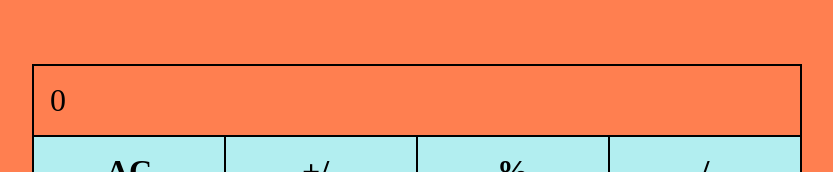
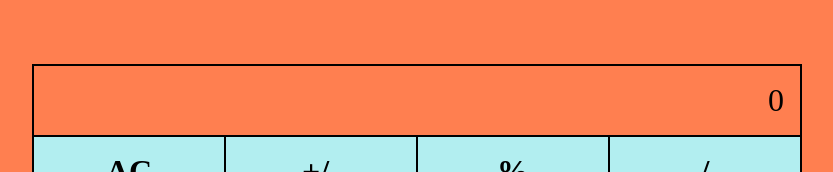
Before and after one commit to hillarioh/react-calculator, a React app: page / in a window 1280 px wide. Shown: the top 172 px of the page, without its empty margins (223-1056 px from the left). Built offline with nearby package versions, Linux system fonts and the light colour scheme.

Commit message:
edit result styling

```diff
--- a/src/calculator.jsx
+++ b/src/calculator.jsx
@@ -147,7 +147,7 @@ export class CalcUi extends React.Component {
         return(
             <div>
                 <div id="calc">
-        <div className="result"><p><span>{this.state.calculation}</span><span>{this.state.result || 0}</span></p></div>
+        <div className="result"><p><span>{this.state.calculation}</span><span className="input">{this.state.result || 0}</span></p></div>
                     <div className="col-4 r1">
                         <p id="ac" onClick={this.clear}>AC</p>
                         <p id="p-n" onClick={this.posOrNeg}>+/-</p>
--- a/style.css
+++ b/style.css
@@ -62,6 +62,7 @@ body{
     grid-row: 1/2;
 }
 
+
 .result p{
     padding: 16px;
     margin: 0;
@@ -70,6 +71,11 @@ body{
     flex-direction: column;
     border: 1px solid black;
 }
+
+.input {
+    align-self: flex-end;
+}
+
 
 .r1{
     grid-row: 2/3;
```
